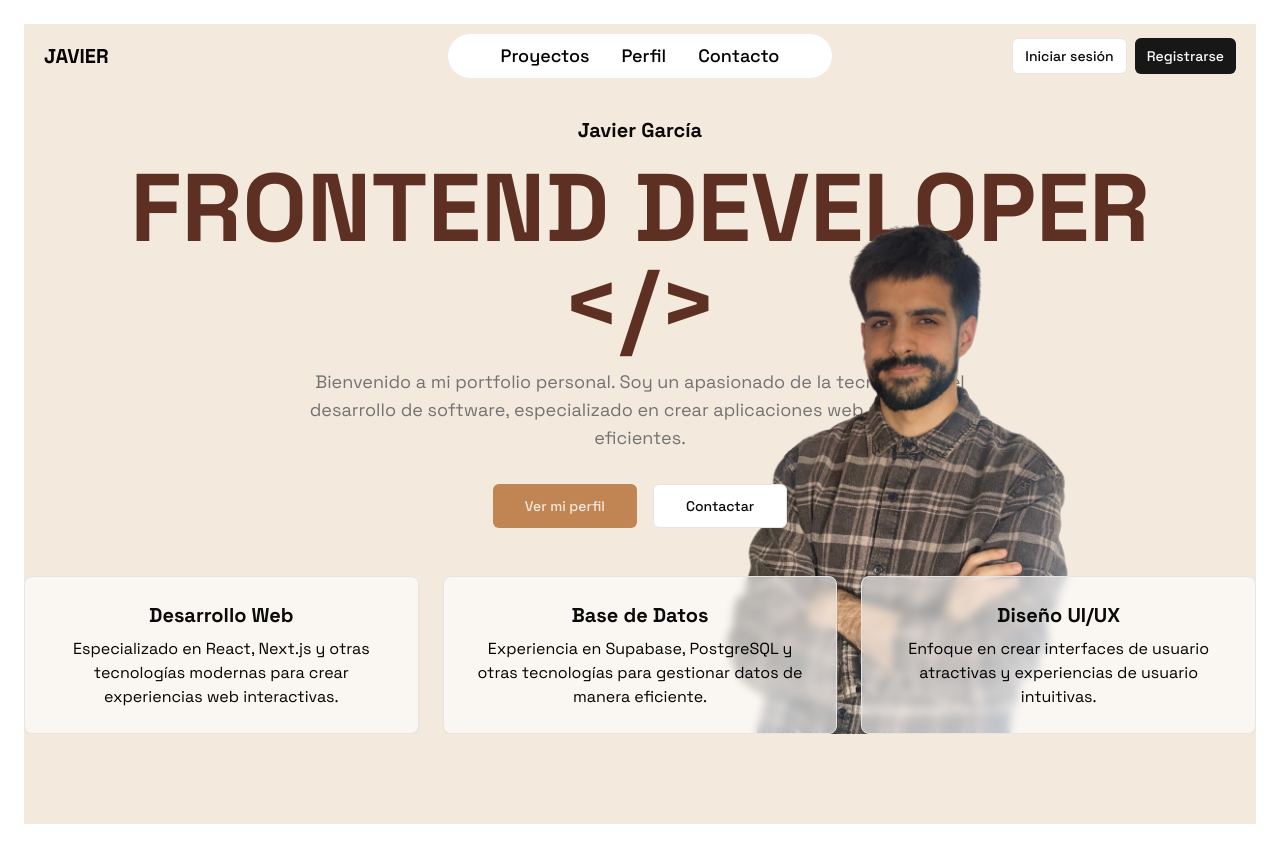
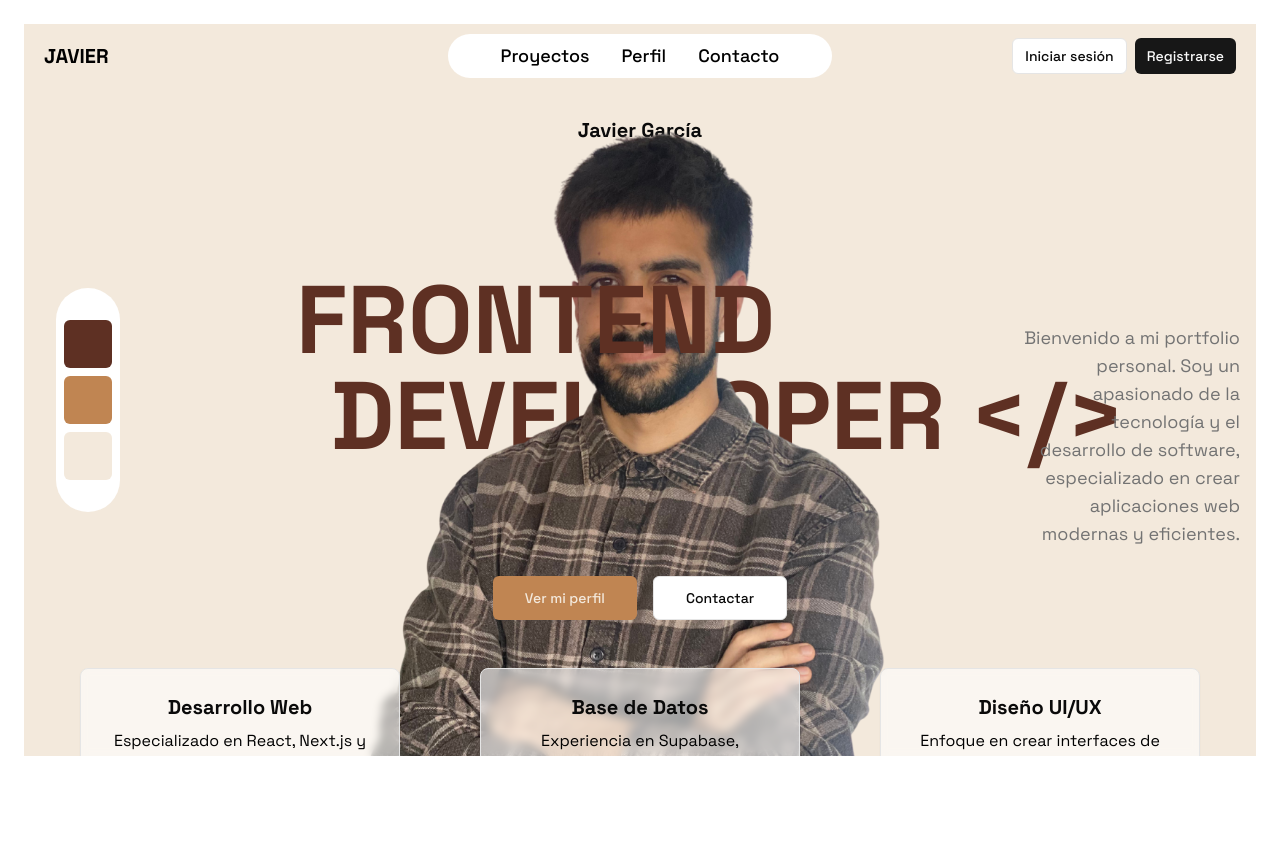
Before and after one commit to jvgemelo/javi-portfolio, a Next.js app: page / in a window 1280 px wide. After the commit the page ends 800 px from the top, so only its background shows below. Built offline with nearby package versions, Linux system fonts and the light colour scheme; no server answers.

Commit message:
Refactor Hero component layout and styling, enhancing visual elements with updated image dimensions, improved text alignment, and new color boxes for better user interaction. Adjust main layout for consistency in design.

```diff
--- a/app/layout.tsx
+++ b/app/layout.tsx
@@ -84,8 +84,8 @@ export default async function RootLayout({
           disableTransitionOnChange
         >
           {/* <CarouselWrapper images={backgroundImages} /> */}
-          <main className="min-h-screen flex flex-col items-center">
-            <div className="flex-1 w-full flex flex-col gap-7 items-center bg-crema pb-8">
+          <main className=" flex flex-col items-center">
+            <div className="flex-1 w-full flex flex-col gap-7 items-center bg-crema">
               <nav className="w-full flex justify-center  h-16 backdrop-blur-sm bg-background sticky top-0 z-50 bg-crema">
               <div className="w-full max-w-screen flex justify-between items-center p-3 px-5 text-sm">
                   <div className="w-1/4">
--- a/components/hero.tsx
+++ b/components/hero.tsx
@@ -10,26 +10,49 @@ const spaceGrotesk = Space_Grotesk({
 
 export default function Hero() {
   return (
-    <div className={`${spaceGrotesk.className} relative flex flex-col items-center gap-8 text-center overflow-hidden`}>
-      <div className="absolute inset-0 z-[1] flex justify-end">
+    <div className={`${spaceGrotesk.className} relative flex flex-col items-center gap-8 text-center overflow-hidden h-[80vh]`}>
+      <div className="absolute inset-0 z-[1] flex justify-center items-center">
         <Image
           src="/yo-portfolio-Photoroom.png"
           alt="Background"
-          width={500}
-          height={800}
-          className="object-contain scale-[1] mr-[100px]"
+          width={700}
+          height={1200}
+          className="object-contain"
           priority
         />
       </div>
 
-      <div className="space-y-4 px-4 relative">
+      <div className="space-y-4 px-4 relative w-full">
         <h2 className="text-lg font-bold sm:text-xl">
           Javier García
         </h2>
-        <h1 className="text-xl text-chocolate font-bold text-muted-foreground md:text-8xl md:text-chocolate md:font-bold">
-          <span className="relative z-[30]">FRONTEND</span> <span className="">DEVELOPER {"</>"}</span>
-        </h1>
-        <p className="mx-auto max-w-[700px] text-lg text-muted-foreground">
+        <div className="flex flex-col pt-[14vh] pb-[10vh]">
+          <div className="absolute left-8 z-[25] flex flex-col gap-2 mt-4 bg-white p-2 py-8 rounded-full">
+            <div className="color-box group relative">
+              <div className="h-12 w-12 bg-chocolate rounded-md transition-all duration-300 group-hover:scale-110"></div>
+              <span className="opacity-0 group-hover:opacity-100 transition-opacity duration-300 text-xs absolute left-16 top-3">#5e3023</span>
+            </div>
+            <div className="color-box group relative">
+              <div className="h-12 w-12 bg-caramelo rounded-md transition-all duration-300 group-hover:scale-110"></div>
+              <span className="opacity-0 group-hover:opacity-100 transition-opacity duration-300 text-xs absolute left-16 top-3">#c08552</span>
+            </div>
+            <div className="color-box group relative">
+              <div className="h-12 w-12 bg-crema rounded-md transition-all duration-300 group-hover:scale-110"></div>
+              <span className="opacity-0 group-hover:opacity-100 transition-opacity duration-300 text-xs absolute left-16 top-3">#f3e9dc</span>
+            </div>
+          </div>
+
+          <h1 className="text-xl text-chocolate font-bold ml-[20vw] text-muted-foreground md:text-8xl md:text-chocolate md:font-bold text-left">
+            <span className="relative z-[30]">FRONTEND</span>
+          </h1>
+          <h1 className="text-xl text-chocolate font-bold ml-44 text-muted-foreground md:text-8xl md:text-chocolate md:font-bold text-center">
+            <span>DEVEL<span className="inline-block w-[6rem]"></span>OPER {"</>"}</span>
+          </h1>
+        </div>
+      </div>
+
+      <div className="absolute top-0 right-0 max-w-[250px] h-full flex items-center z-[20] px-4">
+        <p className="text-lg text-muted-foreground text-right">
           Bienvenido a mi portfolio personal. Soy un apasionado de la tecnología y el desarrollo de software,
           especializado en crear aplicaciones web modernas y eficientes.
         </p>
@@ -40,11 +63,11 @@ export default function Hero() {
           <Link href="/profile">Ver mi perfil</Link>
         </Button>
         <Button asChild variant="outline" size="lg">
-          <Link href="mailto:contacto@ejemplo.com">Contactar</Link>
+          <Link href="/contacto">Contactar</Link>
         </Button>
       </div>
 
-      <div className="mt-4 grid grid-cols-1 gap-6 md:grid-cols-3 relative z-10">
+      <div className="mt-4 grid grid-cols-1 gap-20 md:grid-cols-3 relative z-10">
         <FeatureCard
           title="Desarrollo Web"
           description="Especializado en React, Next.js y otras tecnologías modernas para crear experiencias web interactivas."
@@ -70,7 +93,7 @@ function FeatureCard({
   description: string;
 }) {
   return (
-    <div className="rounded-lg border p-6 text-card-foreground shadow-sm transition-all hover:shadow-md backdrop-blur-sm bg-background/60">
+    <div className="rounded-lg border p-6 text-card-foreground shadow-sm w-[25vw] transition-all hover:shadow-md backdrop-blur-sm bg-background/60">
       <h3 className="text-xl font-bold">{title}</h3>
       <p className="mt-2 text-black">{description}</p>
     </div>
```
